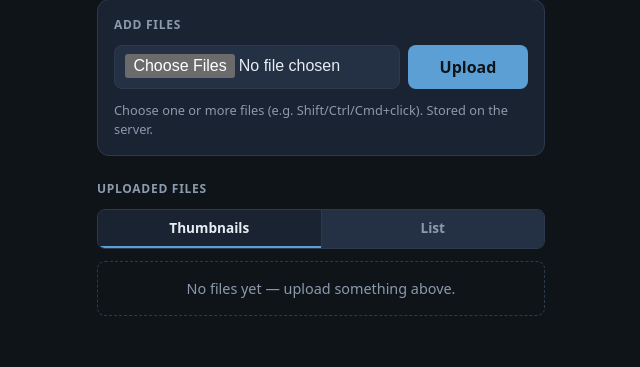
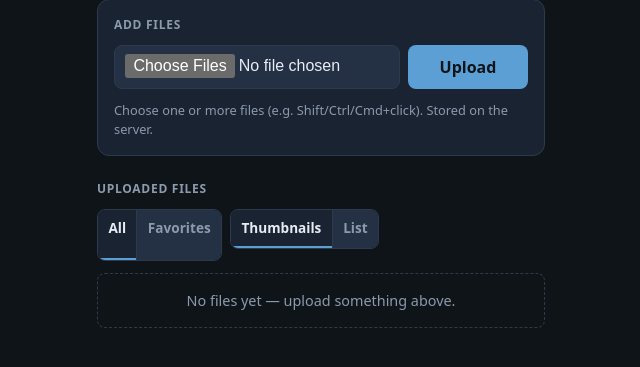
Before and after one commit to antonioortegajr/file-up-down-ui-flask, a Flask app: page /files in a window 1280 px wide. Shown: the part 224-591 px from the top of the page, without its empty margins (319-959 px from the left). Run offline with Flask 3, Linux system fonts and the light colour scheme; data that the repository does not hold is empty.

Commit message:
Feature: Favorites — star photos and filter library to starred (closes #82) (#83)
- Add list_favorited_files() and is_favorited() helpers in app.py
- Add POST /api/photos//favorite endpoint to toggle favorite status
- Store favorite state in .meta.json sidecar via sidecar.merge()
- Support ?filter=favorites param to show only starred photos
- Add filter toggle (All/Favorites) in library toolbar
- Add star icon overlay on library thumbnails (clickable)
- Add star button on detail page

- Favorite state persists via sidecar storage

```diff
--- a/app.py
+++ b/app.py
@@ -78,6 +78,34 @@ def list_upload_folder():
         and not f.endswith(".meta.json")
         and f != "_set_unique.meta.json"
     )
+
+
+def list_favorited_files():
+    """Return list of files where sidecar metadata has favorited: true."""
+    if not os.path.isdir(UPLOAD_FOLDER):
+        return []
+    favorited = []
+    for f in os.listdir(UPLOAD_FOLDER):
+        if f.startswith("."):
+            continue
+        if f.endswith(".meta.json") or f == "_set_unique.meta.json":
+            continue
+        path = Path(UPLOAD_FOLDER) / f
+        if not path.is_file():
+            continue
+        meta = sidecar.read(path)
+        if meta and meta.get("favorited"):
+            favorited.append(f)
+    return sorted(favorited)
+
+
+def is_favorited(filename: str) -> bool:
+    """Check if a file is favorited via its sidecar metadata."""
+    path = Path(UPLOAD_FOLDER) / filename
+    if not path.is_file():
+        return False
+    meta = sidecar.read(path)
+    return bool(meta and meta.get("favorited"))
 
 
 def load_lmstudio_sidecar(upload_path: Path):
@@ -234,15 +262,23 @@ def _normalize_view_mode(raw) -> str:
 
 
 def _render_upload_page(
-    upload_message=None, upload_status="ok", view_mode="thumb", describe_job_id=None
+    upload_message=None,
+    upload_status="ok",
+    view_mode="thumb",
+    describe_job_id=None,
+    filter_mode="all",
 ):
+    files = list_favorited_files() if filter_mode == "favorites" else list_upload_folder()
+    favorited_set = {f for f in list_upload_folder() if is_favorited(f)}
     return render_template(
         "library.html",
-        files=list_upload_folder(),
+        files=files,
         upload_message=upload_message,
         upload_status=upload_status,
         view_mode=view_mode,
         describe_job_id=describe_job_id,
+        filter_mode=filter_mode,
+        favorited_set=favorited_set,
     )
 
 
@@ -251,7 +287,10 @@ def upload_form():
     if not list_people():
         return redirect(url_for("walkthrough", step=1))
     vm = _normalize_view_mode(request.args.get("view"))
-    return _render_upload_page(view_mode=vm)
+    filter_mode = request.args.get("filter", "all")
+    if filter_mode not in ("all", "favorites"):
+        filter_mode = "all"
+    return _render_upload_page(view_mode=vm, filter_mode=filter_mode)
 
 
 @app.route("/upload", methods=["POST"])
@@ -342,10 +381,26 @@ def delete_uploaded_file():
     return _render_upload_page(f"Deleted `{target.name}`.", "ok", vm), 200
 
 
+@app.route("/api/photos/<path:filename>/favorite", methods=["POST"])
+def toggle_favorite(filename: str):
+    """Toggle favorite status for a photo. Returns current favorited state."""
+    target = _resolved_upload_target(filename)
+    if target is None:
+        return jsonify({"error": "File not found"}), 404
+
+    current = sidecar.read(target) or {}
+    favorited = not current.get("favorited", False)
+    sidecar.merge(target, {"favorited": favorited})
+    return jsonify({"favorited": favorited})
+
+
 @app.route("/files")
 def list_files():
     vm = _normalize_view_mode(request.args.get("view"))
-    return _render_upload_page(view_mode=vm)
+    filter_mode = request.args.get("filter", "all")
+    if filter_mode not in ("all", "favorites"):
+        filter_mode = "all"
+    return _render_upload_page(view_mode=vm, filter_mode=filter_mode)
 
 
 @app.route("/people")
@@ -975,6 +1030,7 @@ def file_detail(filename):
     vm = _normalize_view_mode(request.args.get("view"))
     bundle = build_metadata_rows(target)
     lm_raw = load_lmstudio_sidecar(target)
+    favorited = is_favorited(filename)
     return render_template(
         "detail.html",
         filename=filename,
@@ -986,6 +1042,7 @@ def file_detail(filename):
         is_image=bundle["is_image"],
         meta_note=bundle["note"],
         lmstudio_meta=lm_raw,
+        favorited=favorited,
     )
 
 
--- a/templates/library.html
+++ b/templates/library.html
@@ -233,6 +233,29 @@
       box-shadow: inset 0 -2px 0 0 var(--accent);
     }
     .view-switch a + a { border-left: 1px solid var(--border); }
+    .toolbar-row { display: flex; gap: 0.5rem; align-items: stretch; margin-bottom: 0.75rem; }
+    .filter-switch {
+      display: flex;
+      gap: 0;
+      border: 1px solid var(--border);
+      border-radius: calc(var(--radius) - 4px);
+      overflow: hidden;
+    }
+    .filter-switch a {
+      text-align: center;
+      padding: 0.55rem 0.65rem;
+      font-size: 0.85rem;
+      font-weight: 600;
+      color: var(--text-muted);
+      text-decoration: none;
+      background: var(--bg-input);
+    }
+    .filter-switch a.is-active {
+      color: var(--text);
+      background: var(--bg-elevated);
+      box-shadow: inset 0 -2px 0 0 var(--accent);
+    }
+    .filter-switch a + a { border-left: 1px solid var(--border); }
     ul.file-list {
       list-style: none;
       margin: 0;
@@ -367,9 +415,15 @@
     {% endif %}
     <section aria-labelledby="files-heading">
       <h2 id="files-heading">Uploaded files</h2>
-      <div class="view-switch" role="group" aria-label="How to show files">
-        <a href="{{ url_for('upload_form', view='thumb') }}" class="{% if view_mode == 'thumb' %}is-active{% endif %}">Thumbnails</a>
-        <a href="{{ url_for('upload_form', view='list') }}" class="{% if view_mode == 'list' %}is-active{% endif %}">List</a>
+      <div class="toolbar-row">
+        <div class="filter-switch" role="group" aria-label="Filter files">
+          <a href="{{ url_for('upload_form', view=view_mode, filter='all') }}" class="{% if filter_mode == 'all' %}is-active{% endif %}">All</a>
+          <a href="{{ url_for('upload_form', view=view_mode, filter='favorites') }}" class="{% if filter_mode == 'favorites' %}is-active{% endif %}">Favorites</a>
+        </div>
+        <div class="view-switch" role="group" aria-label="How to show files">
+          <a href="{{ url_for('upload_form', view='thumb', filter=filter_mode) }}" class="{% if view_mode == 'thumb' %}is-active{% endif %}">Thumbnails</a>
+          <a href="{{ url_for('upload_form', view='list', filter=filter_mode) }}" class="{% if view_mode == 'list' %}is-active{% endif %}">List</a>
+        </div>
       </div>
       {% if files %}
         {% if view_mode == 'list' %}
@@ -421,6 +476,25 @@
     </section>
   </div>
   <script>
+    document.addEventListener('click', function(e) {
+      var star = e.target.closest('.thumb-star');
+      if (!star) return;
+      e.preventDefault();
+      var filename = star.getAttribute('data-filename');
+      star.disabled = true;
+      fetch('/api/photos/' + encodeURIComponent(filename) + '/favorite', {method: 'POST'})
+        .then(function(r) { return r.json(); })
+        .then(function(data) {
+          if (data.error) {
+            star.disabled = false;
+            return;
+          }
+          star.classList.toggle('is-favorited', data.favorited);
+          star.textContent = data.favorited ? '★' : '☆';
+          star.disabled = false;
+        })
+        .catch(function() { star.disabled = false; });
+    });
     function streamJob(jobId, onProgress, onDone) {
       var es = new EventSource('/api/jobs/' + encodeURIComponent(jobId));
       es.onmessage = function(e) {
```
Also changed, not shown: other parts of templates/library.html (+26 -0 lines), templates/detail.html (+24 -0 lines).
